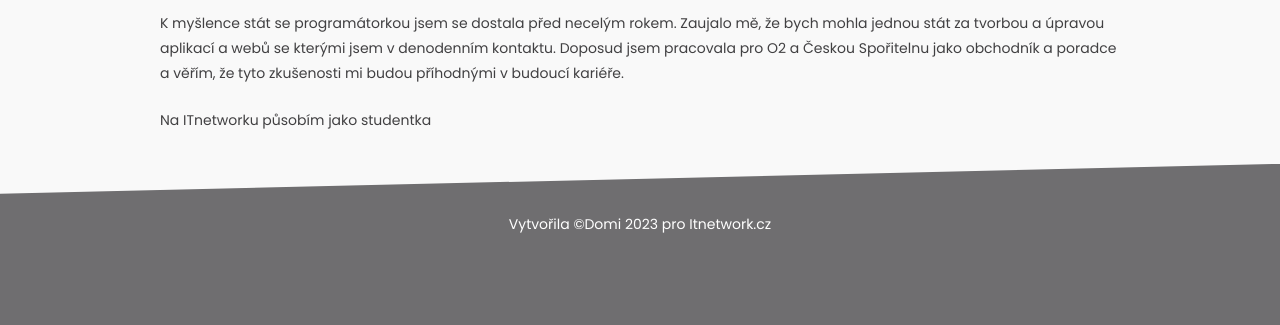
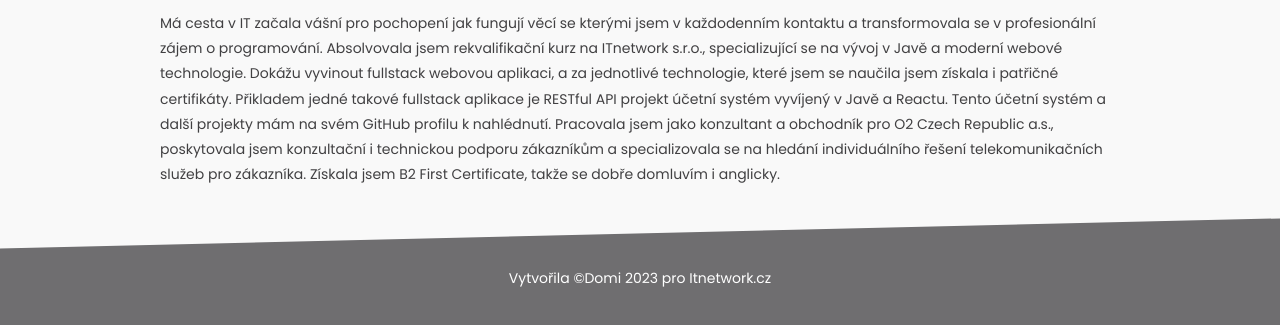
Before and after one commit to Donimika/personal-portfolio, a plain HTML site: page prvni_web/omne.html in a window 1280 px wide. Shown: the part 233-558 px from the top of the page. Drawn offline with Linux system fonts and the light colour scheme.

Commit message:
Update omne.html

```diff
--- a/prvni_web/omne.html
+++ b/prvni_web/omne.html
@@ -33,12 +33,16 @@
 		</header>
 
 		<section>
-			<p>K myšlence stát se programátorkou jsem se dostala před necelým rokem. Zaujalo mě, že bych mohla jednou stát za tvorbou a
-                úpravou aplikací a webů se kterými jsem v denodenním kontaktu. Doposud jsem pracovala pro O2 a Českou Spořitelnu jako obchodník
-                a poradce a věřím, že tyto zkušenosti mi budou příhodnými v budoucí kariéře.
-            </p>
+			<p>
+				Má cesta v IT začala vášní pro pochopení jak fungují věcí se kterými jsem v každodenním kontaktu a transformovala se v profesionální zájem o programování.
+				Absolvovala jsem rekvalifikační kurz na ITnetwork s.r.o., specializující se na vývoj v Javě a moderní webové technologie.
+				Dokážu vyvinout fullstack webovou aplikaci, a za jednotlivé technologie, které jsem se naučila jsem získala i patřičné certifikáty.
+				Přikladem jedné takové fullstack aplikace je RESTful API projekt účetní systém vyvíjený v Javě a Reactu. Tento účetní systém a další projekty mám na svém GitHub profilu k nahlédnutí.
+				Pracovala jsem jako konzultant a obchodník pro O2 Czech Republic a.s., poskytovala jsem konzultační i technickou podporu zákazníkům a specializovala se na hledání individuálního řešení telekomunikačních služeb pro zákazníka.
+				Získala jsem B2 First Certificate, takže se dobře domluvím i anglicky.
+            		</p>
 
-			<p>Na ITnetworku působím jako studentka</p>
+
 		</section>
 	</article>
 
```
